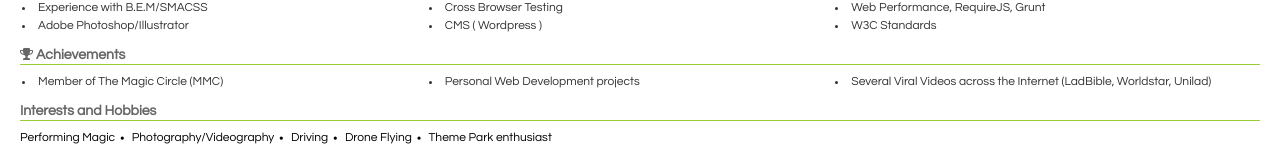
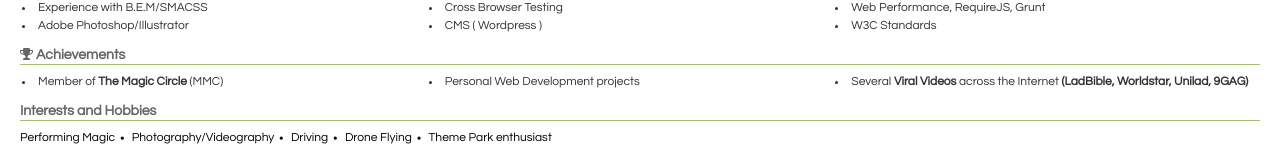
Before and after one commit to ArshSoni/cv, a plain HTML site: page index.html in a window 1280 px wide. Shown: the part 782-946 px from the top of the page. Drawn offline with Linux system fonts and the light colour scheme.

Commit message:
minor updates

```diff
--- a/index.html
+++ b/index.html
@@ -192,9 +192,9 @@
       <h3 class="section--heading"><i class="fa fa-trophy"></i> Achievements</h3>
       <div class="section--body">
         <ul class="skills--list">
-          <li class="skills--item">Member of The Magic Circle (MMC)</li>
+          <li class="skills--item">Member of <strong>The Magic Circle</strong> (MMC)</li>
           <li class="skills--item">Personal Web Development projects</li>
-          <li class="skills--item">Several Viral Videos across the Internet (LadBible, Worldstar, Unilad)</li>
+          <li class="skills--item">Several <strong>Viral Videos</strong> across the Internet <strong>(LadBible, Worldstar, Unilad, 9GAG)</strong></li>
         </ul>
       </div>
     </section>
```
Also changed, not shown: 1 other file.
